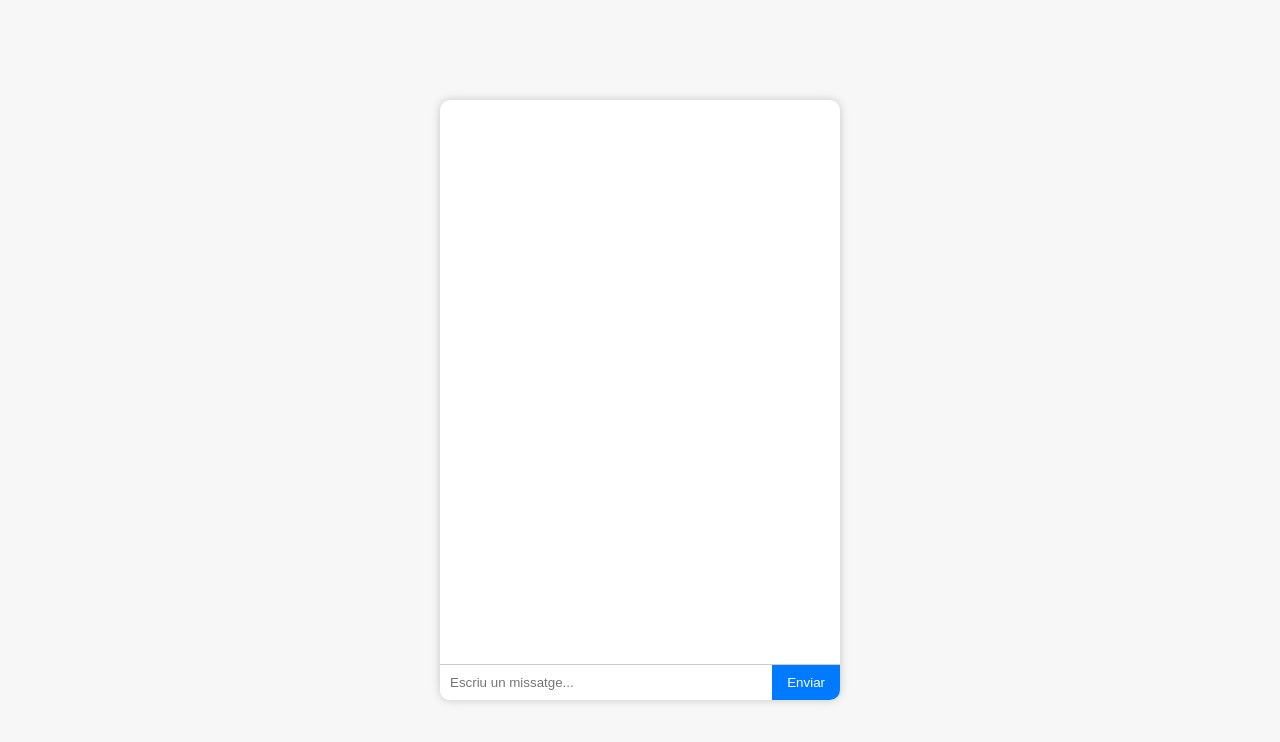
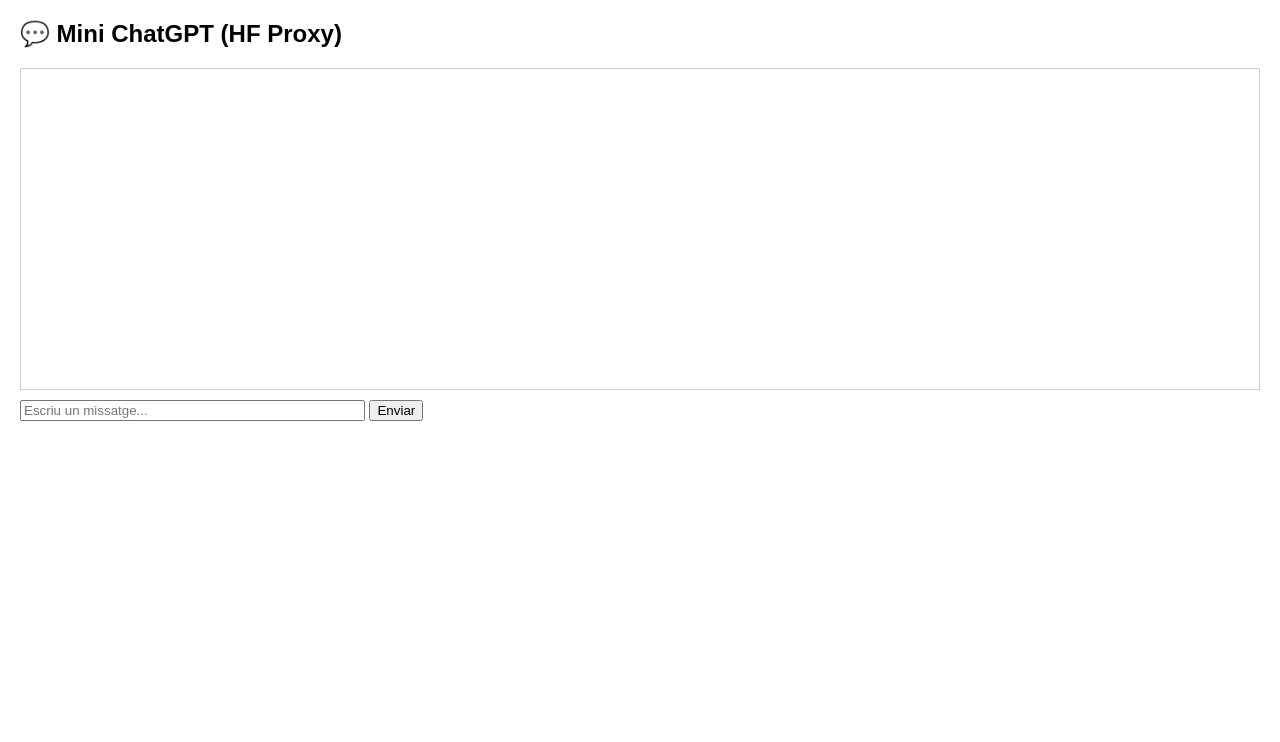
Before and after one commit to Comfrey29/arcom-ai-assistant, a plain HTML site: page templates/index.html in a window 1280 px wide. Drawn offline with Linux system fonts and the light colour scheme.

Commit message:
index.html

```diff
--- a/templates/index.html
+++ b/templates/index.html
@@ -2,81 +2,58 @@
 <html lang="ca">
 <head>
   <meta charset="UTF-8">
-  <title>GPT-2 Mini Chat</title>
+  <title>Mini ChatGPT</title>
   <style>
-    body {
-      font-family: Arial, sans-serif;
-      background: #f7f7f7;
-      display: flex;
-      justify-content: center;
-      align-items: center;
-      height: 100vh;
-      margin: 0;
-    }
-    .chat-container {
-      width: 400px;
-      height: 600px;
-      background: #fff;
-      border-radius: 10px;
-      box-shadow: 0 0 10px rgba(0,0,0,0.2);
-      display: flex;
-      flex-direction: column;
-      overflow: hidden;
-    }
-    .chat-messages {
-      flex: 1;
-      padding: 10px;
-      overflow-y: auto;
-    }
-    .message {
-      margin: 5px 0;
-      padding: 8px 12px;
-      border-radius: 6px;
-      max-width: 80%;
-      line-height: 1.4;
-    }
-    .user {
-      background: #007bff;
-      color: #fff;
-      align-self: flex-end;
-    }
-    .bot {
-      background: #e9ecef;
-      color: #000;
-      align-self: flex-start;
-    }
-    .chat-input {
-      display: flex;
-      border-top: 1px solid #ccc;
-    }
-    .chat-input input {
-      flex: 1;
-      padding: 10px;
-      border: none;
-      outline: none;
-    }
-    .chat-input button {
-      padding: 10px 15px;
-      border: none;
-      background: #007bff;
-      color: #fff;
-      cursor: pointer;
-    }
-    .chat-input button:disabled {
-      background: #999;
-      cursor: not-allowed;
-    }
+    body { font-family: Arial, sans-serif; margin: 20px; }
+    #chat-box { border: 1px solid #ccc; padding: 10px; height: 300px; overflow-y: auto; }
+    .user { font-weight: bold; color: blue; }
+    .bot { font-weight: bold; color: green; }
+    #input-area { margin-top: 10px; }
   </style>
 </head>
 <body>
-  <div class="chat-container">
-    <div class="chat-messages" id="chatMessages"></div>
-    <div class="chat-input">
-      <input type="text" id="userInput" placeholder="Escriu un missatge...">
-      <button id="sendBtn">Enviar</button>
-    </div>
+  <h2>💬 Mini ChatGPT (HF Proxy)</h2>
+  <div id="chat-box"></div>
+
+  <div id="input-area">
+    <input type="text" id="message" placeholder="Escriu un missatge..." size="40">
+    <button onclick="sendMessage()">Enviar</button>
   </div>
 
-  <script src="/static/script.js"></script>
+  <script>
+    const chatBox = document.getElementById("chat-box");
+
+    function addMessage(sender, text) {
+      const p = document.createElement("p");
+      p.innerHTML = `<span class="${sender}">${sender}:</span> ${text}`;
+      chatBox.appendChild(p);
+      chatBox.scrollTop = chatBox.scrollHeight;
+    }
+
+    async function sendMessage() {
+      const input = document.getElementById("message");
+      const message = input.value.trim();
+      if (!message) return;
+
+      addMessage("Usuari", message);
+      input.value = "";
+
+      try {
+        const res = await fetch("/api/chat", {
+          method: "POST",
+          headers: { "Content-Type": "application/json" },
+          body: JSON.stringify({ message, user_id: "default" })
+        });
+        const data = await res.json();
+        if (data.reply) {
+          addMessage("Assistència", data.reply);
+        } else {
+          addMessage("Assistència", "⚠️ Error en la resposta.");
+        }
+      } catch (err) {
+        addMessage("Assistència", "⚠️ Error de connexió amb el servidor.");
+      }
+    }
+  </script>
 </body>
 </html>
```
